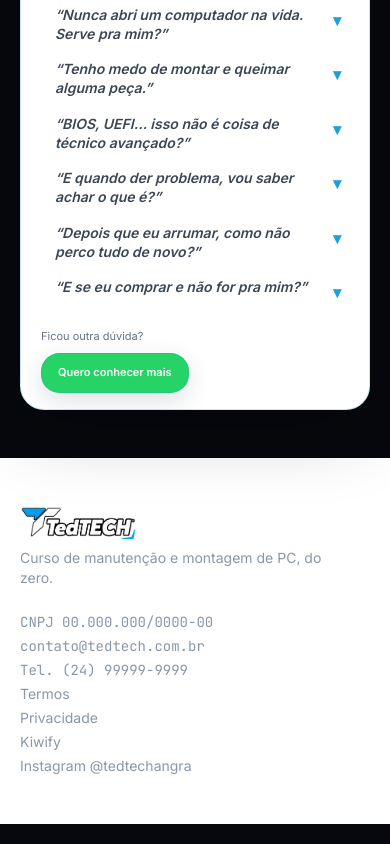
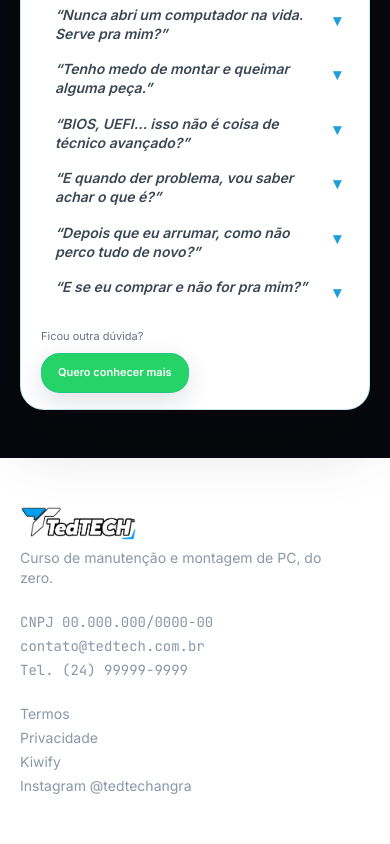
Before and after one commit to DigiThree-Planejamentos/tedtechsite, a Next.js app: page / in a window 390 px wide. Shown: the part 5590-6434 px from the top of the page. Built offline with nearby package versions, Linux system fonts and the light colour scheme.

Commit message:
style(footer): layout right section into two side-by-side columns

```diff
--- a/components/sections/Footer.tsx
+++ b/components/sections/Footer.tsx
@@ -18,7 +18,8 @@
           </BackToTop>
           <p className="mt-2 max-w-xs text-sm text-muted md:text-[15px]">{f.tagline}</p>
         </div>
-        <div className="text-sm text-muted md:text-[15px]">
+        <div className="flex flex-col gap-6 text-sm text-muted sm:flex-row sm:gap-12 md:text-[15px]">
+          <div>
             <div className="font-mono">{f.cnpj}</div>
             <div className="mt-1 font-mono">{f.email}</div>
             <a
@@ -27,7 +28,8 @@
             >
               Tel. {f.phone.label}
             </a>
-          <div className="mt-1 flex flex-col gap-1">
+          </div>
+          <div className="flex flex-col gap-1">
             {f.links.map((l) => (
               <a
                 key={l.label}
```
Lines whose indentation alone changed are shown as unchanged.
